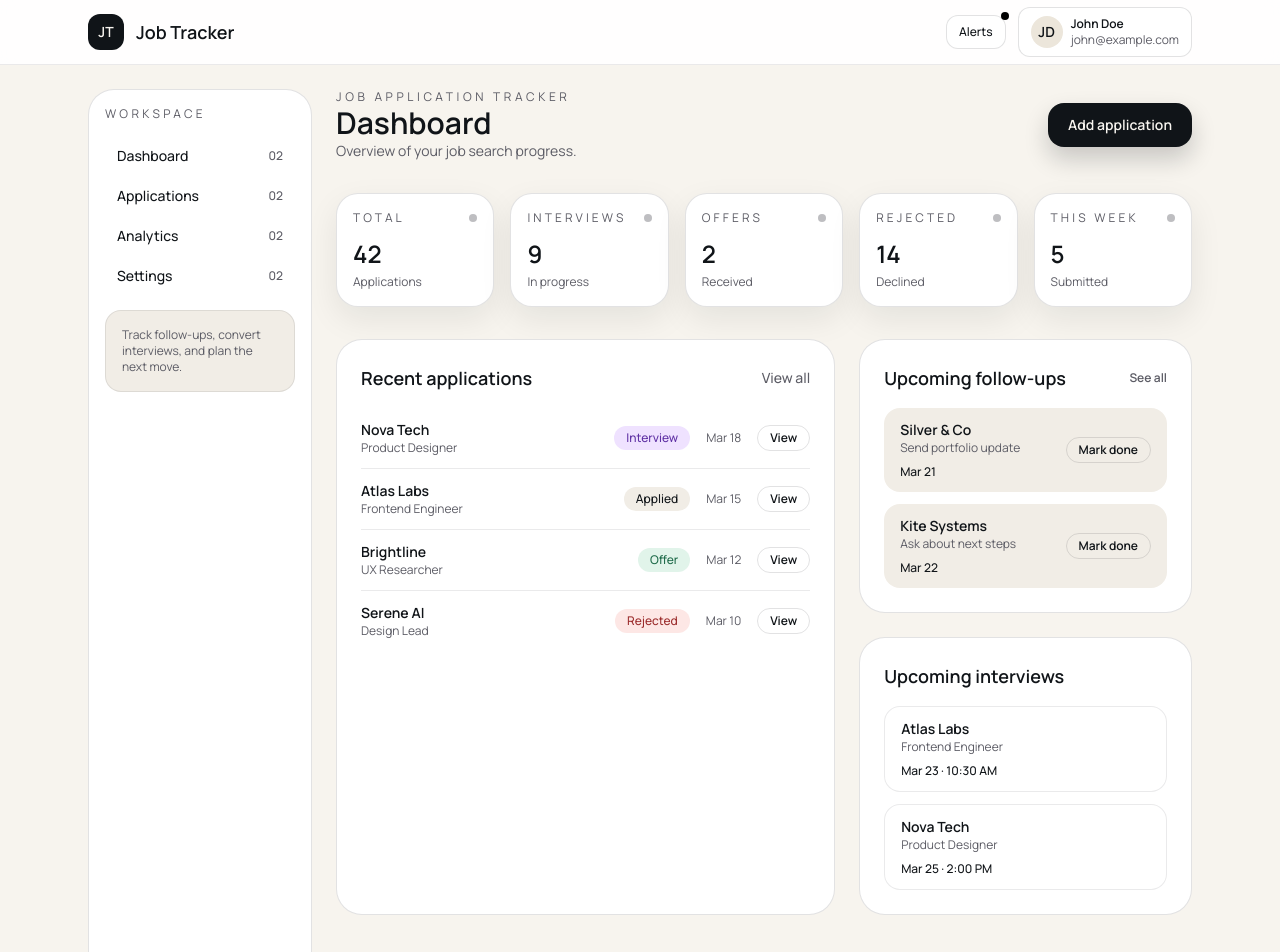
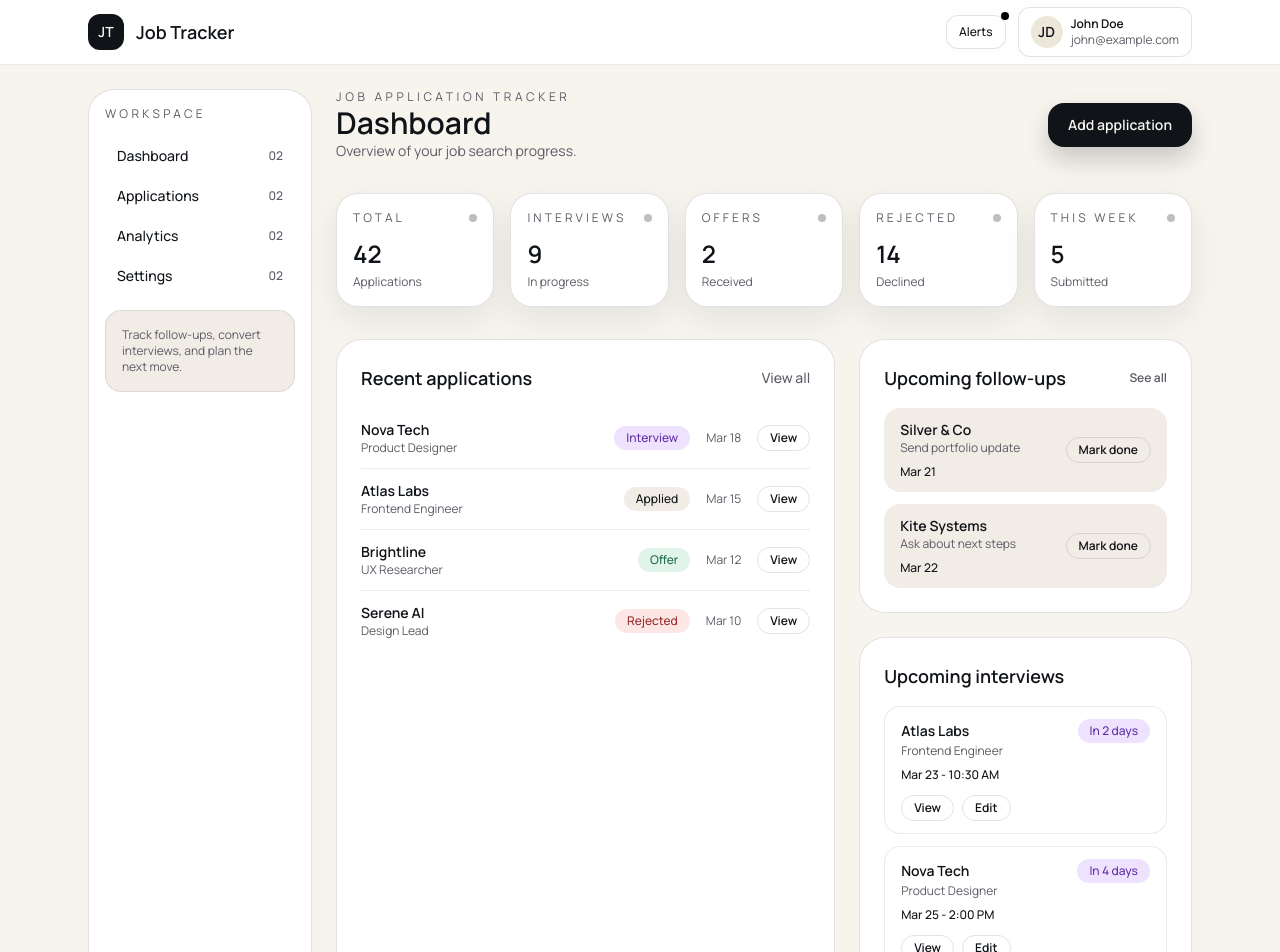
Before and after one commit to thanheuro20057-cloud/job-tracking-application-project, a Next.js app: page /dashboard in a window 1280 px wide. Shown: the top 952 px of the page. Built offline with nearby package versions, Linux system fonts and the light colour scheme.

Commit message:
refactor: Update 'Upcoming interviews' list with details and actions

```diff
--- a/src/app/(app)/dashboard/page.tsx
+++ b/src/app/(app)/dashboard/page.tsx
@@ -176,12 +176,31 @@ export default function DashboardPage() {
             <h2 className="text-lg font-semibold">Upcoming interviews</h2>
             <div className="mt-4 space-y-3 text-sm">
               {interviews.map((item) => (
-                <div key={item.company} className="rounded-2xl border border-border/70 bg-white/80 px-4 py-3">
-                  <p className="font-semibold">{item.company}</p>
+                <div
+                  key={item.id}
+                  className="rounded-2xl border border-border/70 bg-white/80 px-4 py-3"
+                >
+                  <div className="flex flex-wrap items-center justify-between gap-3">
+                    <p className="font-semibold">{item.company}</p>
+                    <span className="rounded-full bg-[#efe2ff] px-3 py-1 text-xs font-medium text-[#5f31a4]">
+                      {item.countdown}
+                    </span>
+                  </div>
                   <p className="text-xs text-muted-foreground">{item.role}</p>
                   <p className="mt-2 text-xs font-medium">
-                    {item.date} · {item.time}
+                    {item.date} - {item.time}
                   </p>
+                  <div className="mt-3 flex gap-2">
+                    <Link
+                      className="rounded-full border border-border px-3 py-1 text-xs font-semibold"
+                      href={`/applications/${item.id}`}
+                    >
+                      View
+                    </Link>
+                    <button className="rounded-full border border-border px-3 py-1 text-xs font-semibold">
+                      Edit
+                    </button>
+                  </div>
                 </div>
               ))}
             </div>
```
